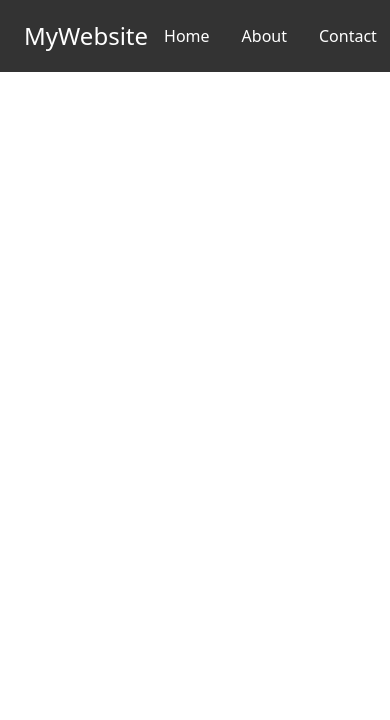
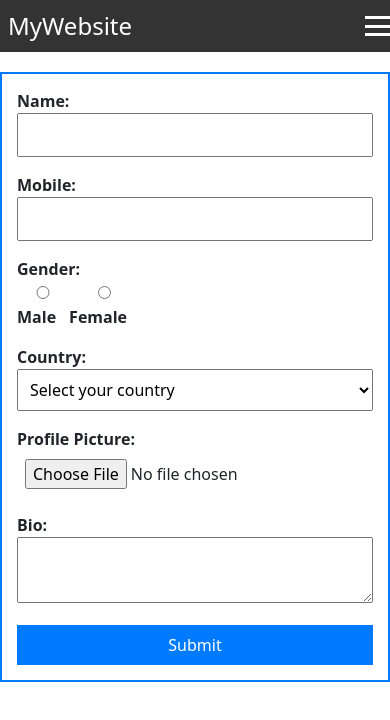
Before and after one commit to selvakumarj1807/react_basics, a React (Create React App) app in the folder myapp/: page /FormValidation in a window 390 px wide. Shown: the top 720 px of the page. Built offline with nearby package versions, Linux system fonts and the light colour scheme.

Commit message:
react form

```diff
--- a/myapp/src/App.js
+++ b/myapp/src/App.js
@@ -5,6 +5,8 @@ import About from './About';
 import Contact from './Contact';
 
 import Navbar from './Navbar';
+
+import FormValidation from './formValidation/FormValidation';
 
 function App() {
   return (
@@ -14,6 +16,7 @@ function App() {
         <Route path="/" element={<Home />} />
         <Route path="/about" element={<About />} />
         <Route path="/contact" element={<Contact />} />
+        <Route path="/FormValidation" element={<FormValidation />} />
       </Routes>
     </Router>
   );
--- /dev/null
+++ b/myapp/src/Navbar.css
@@ -0,0 +1,64 @@
+.navbar {
+    display: flex;
+    justify-content: space-between;
+    align-items: center;
+    background-color: #333;
+    padding: 1rem;
+}
+
+.logo {
+    font-size: 1.5rem;
+}
+
+.links {
+    display: flex;
+    gap: 1rem;
+}
+
+.link {
+    color: white;
+    text-decoration: none;
+    padding: 0.5rem;
+}
+
+
+/* Hamburger menu for mobile */
+
+.hamburger {
+    display: none;
+    flex-direction: column;
+    justify-content: space-between;
+    height: 24px;
+    cursor: pointer;
+}
+
+.bar {
+    width: 25px;
+    height: 3px;
+    background-color: white;
+    margin: 2px 0;
+}
+
+
+/* Responsive styles */
+
+@media (max-width: 768px) {
+    .links {
+        display: none;
+        flex-direction: column;
+        align-items: center;
+        gap: 0.5rem;
+        position: absolute;
+        top: 60px;
+        right: 10px;
+        background-color: #333;
+        padding: 1rem;
+        border-radius: 8px;
+    }
+    .links.open {
+        display: flex;
+    }
+    .hamburger {
+        display: flex;
+    }
+}
--- a/myapp/src/Navbar.js
+++ b/myapp/src/Navbar.js
@@ -1,41 +1,32 @@
-import React from 'react';
+import React, { useState } from 'react';
 import { Link } from 'react-router-dom';
+import './Navbar.css'; // Import the CSS file
 
 function Navbar() {
+  const [isOpen, setIsOpen] = useState(false);
+
+  const toggleMenu = () => {
+    setIsOpen(!isOpen);
+  };
+
   return (
-    <nav style={styles.navbar}>
-      <div style={styles.logo}>
-        <Link to="/" style={styles.link}>MyWebsite</Link>
+    <nav className="navbar">
+      <div className="logo">
+        <Link to="/" className="link">MyWebsite</Link>
       </div>
-      <div style={styles.links}>
-        <Link to="/" style={styles.link}>Home</Link>
-        <Link to="/about" style={styles.link}>About</Link>
-        <Link to="/contact" style={styles.link}>Contact</Link>
+      <div className={`links ${isOpen ? 'open' : ''}`}>
+        <Link to="/" className="link">Home</Link>
+        <Link to="/about" className="link">About</Link>
+        <Link to="/contact" className="link">Contact</Link>
+        <Link to="/FormValidation" className="link">FormValidation</Link>
+      </div>
+      <div className="hamburger" onClick={toggleMenu}>
+        <div className="bar"></div>
+        <div className="bar"></div>
+        <div className="bar"></div>
       </div>
     </nav>
   );
 }
 
-const styles = {
-  navbar: {
-    display: 'flex',
-    justifyContent: 'space-between',
-    alignItems: 'center',
-    backgroundColor: '#333',
-    padding: '1rem',
-  },
-  logo: {
-    fontSize: '1.5rem',
-  },
-  links: {
-    display: 'flex',
-    gap: '1rem',
-  },
-  link: {
-    color: 'white',
-    textDecoration: 'none',
-    padding: '0.5rem',
-  },
-};
-
 export default Navbar;
--- /dev/null
+++ b/myapp/src/formValidation/FormValidation.css
@@ -0,0 +1,68 @@
+/* Container Styles */
+
+.formContainer {
+    border: 2px solid #007BFF;
+    max-width: 100%;
+    width: 30%;
+    /* Make the form container responsive */
+    margin: 20px auto;
+    /* Center the form on the page */
+    padding: 20px;
+    box-sizing: border-box;
+    /* Ensure padding doesn't affect the width */
+}
+
+
+/* Form Styles */
+
+form {
+    display: flex;
+    flex-direction: column;
+    gap: 1rem;
+    max-width: 400px;
+    /* Keep max-width for larger screens */
+    width: 100%;
+    /* Ensure the form takes full width on smaller screens */
+    margin: auto;
+}
+
+label {
+    font-weight: bold;
+}
+
+input,
+select,
+textarea {
+    padding: 0.5rem;
+    font-size: 1rem;
+    width: 100%;
+}
+
+button {
+    padding: 0.5rem;
+    background-color: #007BFF;
+    color: white;
+    border: none;
+    cursor: pointer;
+    font-size: 1rem;
+    width: 100%;
+    /* Make the button take full width */
+}
+
+button:hover {
+    background-color: #0056b3;
+}
+
+
+/* Media Query for Mobile Devices */
+
+@media (max-width: 1000px) {
+    .formContainer {
+        width: 100%;
+        padding: 15px;
+    }
+    button {
+        font-size: 0.9rem;
+        /* Adjust button font size for smaller screens */
+    }
+}
--- /dev/null
+++ b/myapp/src/formValidation/FormValidation.js
@@ -0,0 +1,120 @@
+import React, { useState } from 'react';
+import './FormValidation.css';
+
+function FormValidation() {
+    const [formData, setFormData] = useState({
+        name: '',
+        mobile: '',
+        gender: '',
+        country: '',
+        profilePicture: null,
+        bio: '',
+    });
+
+    const handleChange = (e) => {
+        const { name, value, type, files } = e.target;
+        setFormData({
+            ...formData, //The spread operator (...) is used to create a shallow copy of the current formData state.
+            [name]: type === 'file' ? files[0] : value,
+        });
+    };
+
+    const handleSubmit = (e) => {
+        e.preventDefault();
+        console.log(formData);
+    };
+
+    return (
+        <div className="formContainer">
+            <form onSubmit={handleSubmit}>
+                <div>
+                    <label htmlFor="name">Name:</label>
+                    <input
+                        type="text"
+                        id="name"
+                        name="name"
+                        value={formData.name}
+                        onChange={handleChange}
+                        required
+                    />
+                </div>
+                <div>
+                    <label htmlFor="mobile">Mobile:</label>
+                    <input
+                        type="text"
+                        id="mobile"
+                        name="mobile"
+                        value={formData.mobile}
+                        onChange={handleChange}
+                        required
+                    />
+                </div>
+                <div>
+                    <label>Gender:</label>
+                    <div>
+                        <label>
+                            <input
+                                type="radio"
+                                name="gender"
+                                value="male"
+                                checked={formData.gender === 'male'}
+                                onChange={handleChange}
+                                required
+                            />
+                            Male
+                        </label>
+                        <label>
+                            <input
+                                type="radio"
+                                name="gender"
+                                value="female"
+                                checked={formData.gender === 'female'}
+                                onChange={handleChange}
+                            />
+                            Female
+                        </label>
+                    </div>
+                </div>
+                <div>
+                    <label htmlFor="country">Country:</label>
+                    <select
+                        id="country"
+                        name="country"
+                        value={formData.country}
+                        onChange={handleChange}
+                        required
+                    >
+                        <option value="">Select your country</option>
+                        <option value="us">United States</option>
+                        <option value="ca">Canada</option>
+                        <option value="uk">United Kingdom</option>
+                        <option value="au">Australia</option>
+                    </select>
+                </div>
+                <div>
+                    <label htmlFor="profilePicture">Profile Picture:</label>
+                    <input
+                        type="file"
+                        id="profilePicture"
+                        name="profilePicture"
+                        accept="image/*"
+                        onChange={handleChange}
+                    />
+                </div>
+                <div>
+                    <label htmlFor="bio">Bio:</label>
+                    <textarea
+                        id="bio"
+                        name="bio"
+                        value={formData.bio}
+                        onChange={handleChange}
+                        required
+                    />
+                </div>
+                <button type="submit">Submit</button>
+            </form>
+        </div>
+    );
+}
+
+export default FormValidation;
```
Also changed, not shown: 1 other file (tests, documents, lock files or other folders).
